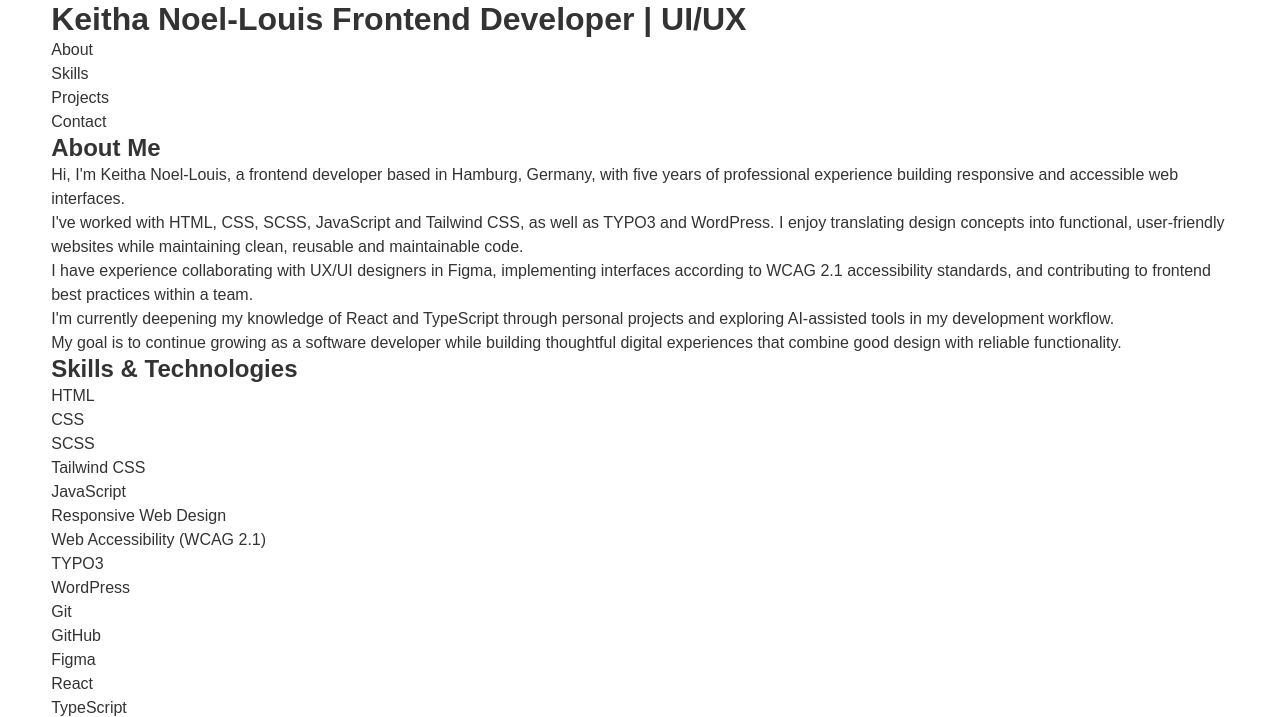
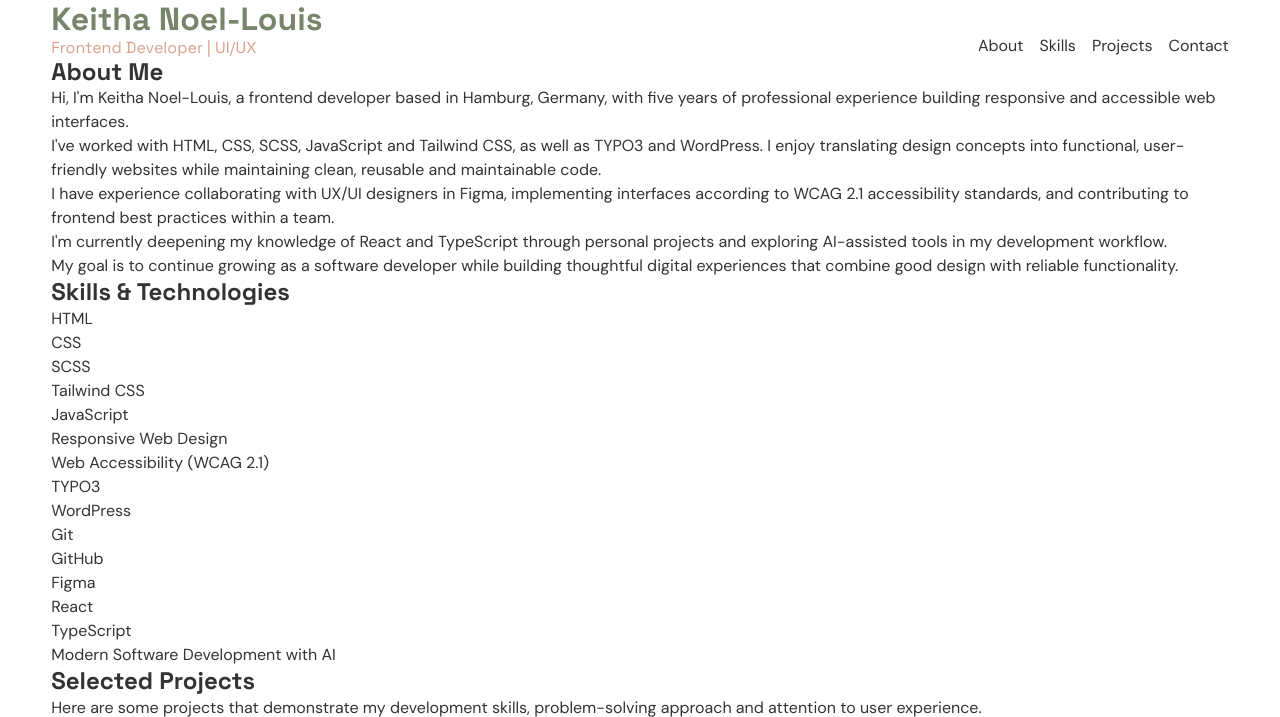
Before and after one commit to knoellouis/personal-website, a website: page index.html in a window 1280 px wide. Shown: the top 717 px of the page. Drawn offline with Linux system fonts and the light colour scheme.

Commit message:
add imports for fonts, footer, and header components in styles.css

```diff
--- a/css/styles.css
+++ b/css/styles.css
@@ -1,3 +1,7 @@
+@import "./fonts.css";
+@import "../components/footer.css";
+@import "../components/header.css";
+
 :root {
   /* Colors */
   --color-background: #f7f5f0;
```
